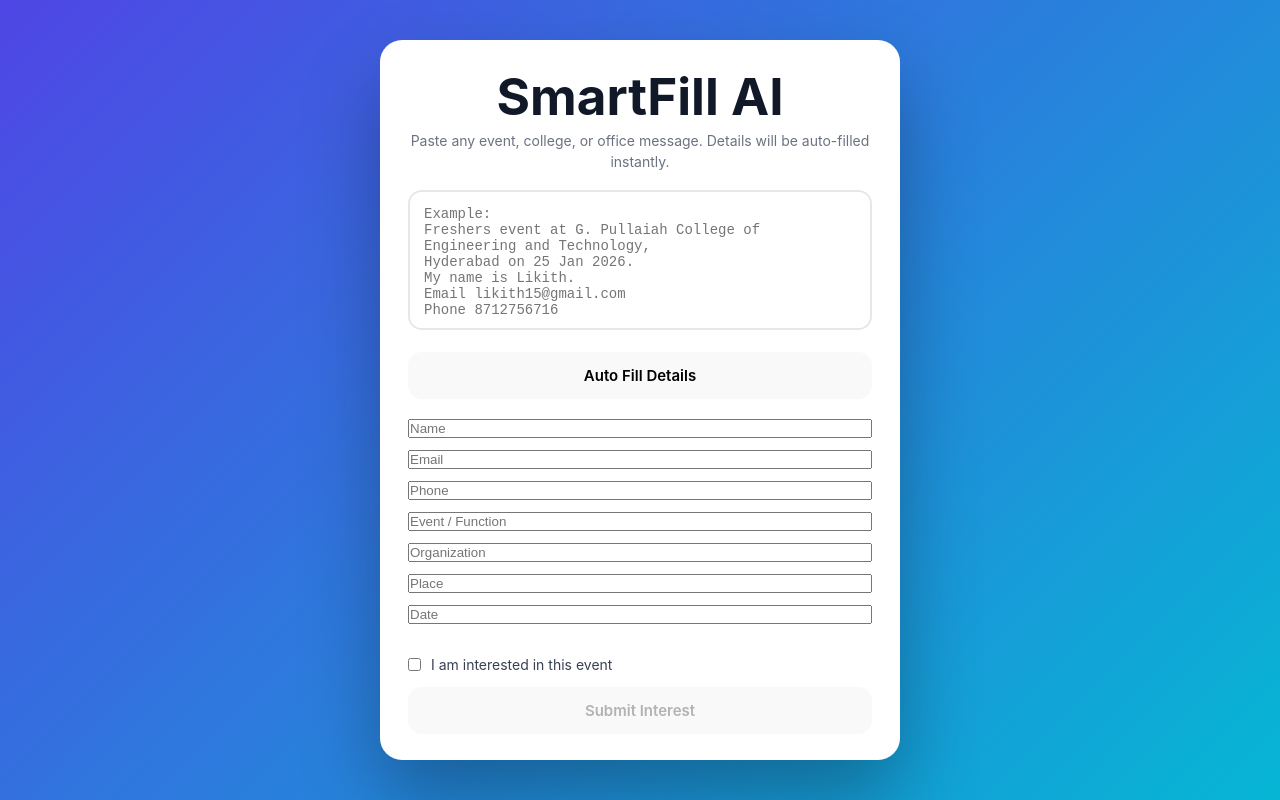
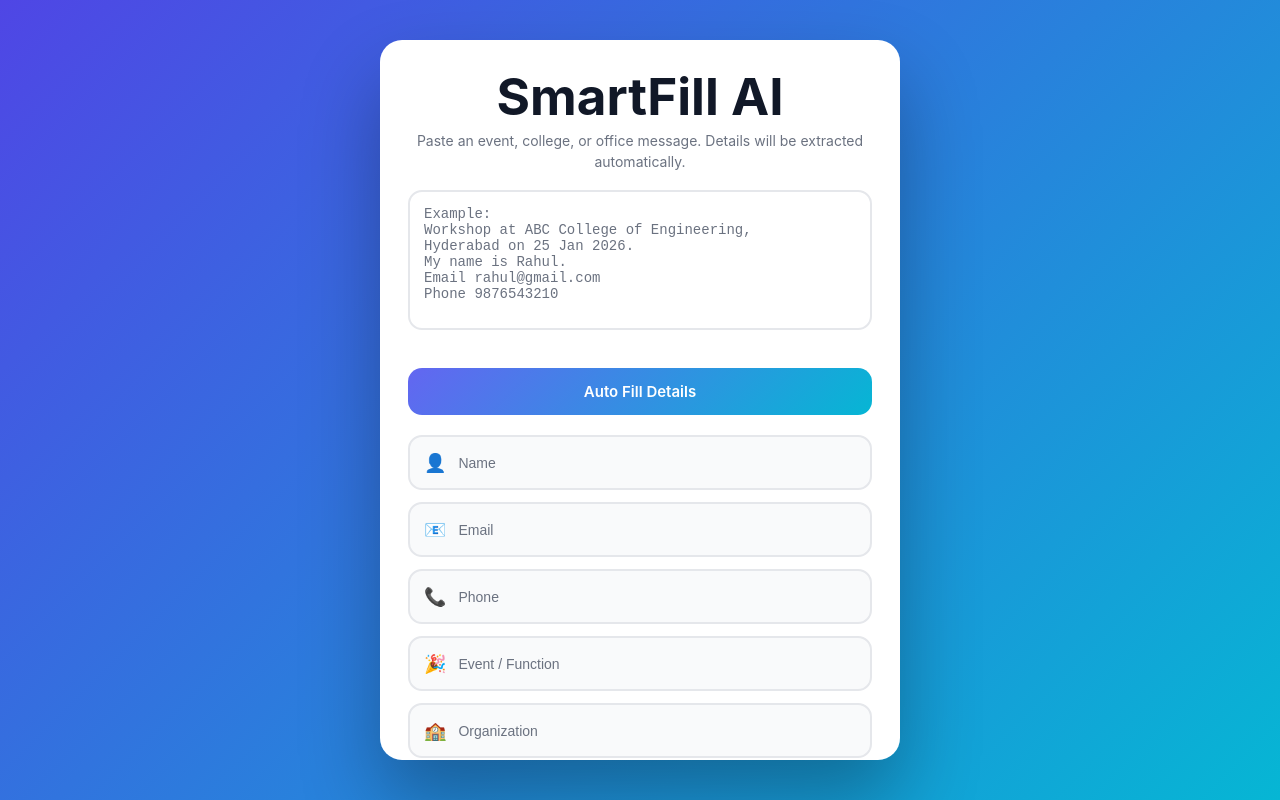
Before and after one commit to LIKHITHH-HUB/smartfill-ai-frontend, a React (Vite) app: page / in a window 1280 px wide. Built offline with nearby package versions, Linux system fonts and the light colour scheme.

Commit message:
fix form text color and UI polish

```diff
--- a/src/App.css
+++ b/src/App.css
@@ -130,3 +130,13 @@ button {
   font-size: 14px;
   color: #374151;
 }
+.field input,
+textarea,
+input {
+  color: #04070e;
+}
+
+textarea::placeholder,
+input::placeholder {
+  color: #6b7280;
+}
--- a/src/App.jsx
+++ b/src/App.jsx
@@ -2,10 +2,9 @@ import { useState } from "react";
 import "./App.css";
 
 export default function App() {
-  // Textarea input
   const [rawText, setRawText] = useState("");
+  const [interested, setInterested] = useState(false);
 
-  // Form state
   const [form, setForm] = useState({
     name: "",
     email: "",
@@ -14,56 +13,43 @@ export default function App() {
     organization: "",
     place: "",
     date: "",
-    interested: false,
   });
 
-  // 🔹 AUTO FILL FUNCTION (THIS WAS YOUR MAIN ISSUE)
+  // 🔹 WORKING AUTO-FILL (NO API, NO FETCH)
   const handleAutoFill = () => {
-    console.log("Auto Fill clicked"); // DEBUG LINE
-
     const text = rawText;
 
-    // Name (supports multiple formats)
     const name =
       text.match(/my name is\s+([a-zA-Z ]+)/i)?.[1] ||
       text.match(/name[:\-]?\s*([a-zA-Z ]+)/i)?.[1] ||
       "";
 
-    // Email
     const email =
       text.match(/[a-zA-Z0-9._%+-]+@[a-zA-Z0-9.-]+\.[a-z]{2,}/)?.[0] || "";
 
-    // Phone (10 digits, allows +91 or spaces)
     const phone =
       text.match(/(\+91[\s-]?)?\d{10}/)?.[0] || "";
 
-    // Event keywords
     const event =
       text.match(
         /(freshers|workshop|seminar|conference|meeting|event)/i
       )?.[0] || "";
 
-    // Organization (college / office / institute)
     const organization =
       text.match(
         /(college|institute|university|office)[a-zA-Z .,&]+/i
       )?.[0] || "";
 
-    // Place (simple city match)
     const place =
       text.match(
-        /(hyderabad|bangalore|chennai|delhi|mumbai)/i
+        /(hyderabad|bangalore|chennai|delhi|mumbai|kurnool)/i
       )?.[0] || "";
 
-    // Date (25 Jan 2026 format)
     const date =
       text.match(
         /\b\d{1,2}\s(?:Jan|Feb|Mar|Apr|May|Jun|Jul|Aug|Sep|Oct|Nov|Dec)\s\d{4}\b/i
       )?.[0] || "";
 
-    console.log({ name, email, phone, event, organization, place, date });
-
-    // 🔹 UPDATE FORM (THIS FILLS UI)
     setForm({
       name,
       email,
@@ -72,8 +58,17 @@ export default function App() {
       organization,
       place,
       date,
-      interested: false,
     });
+
+    setInterested(false);
+  };
+
+  const handleSubmit = () => {
+    if (!interested) {
+      alert("Please confirm your interest before submitting.");
+      return;
+    }
+    alert("Interest submitted successfully ✅");
   };
 
   return (
@@ -81,56 +76,57 @@ export default function App() {
       <div className="card">
         <h1>SmartFill AI</h1>
         <p className="subtitle">
-          Paste any event, college, or office message.
-          Details will be auto-filled instantly.
+          Paste an event, college, or office message.
+          Details will be extracted automatically.
         </p>
 
-        {/* TEXTAREA */}
         <textarea
-          placeholder="Example:
-Freshers event at G. Pullaiah College of Engineering and Technology,
+          placeholder={`Example:
+Workshop at ABC College of Engineering,
 Hyderabad on 25 Jan 2026.
-My name is Likith.
-Email likith15@gmail.com
-Phone 8712756716"
+My name is Rahul.
+Email rahul@gmail.com
+Phone 9876543210`}
           value={rawText}
           onChange={(e) => setRawText(e.target.value)}
         />
 
-        {/* BUTTON */}
-        <button className="primary-btn" onClick={handleAutoFill}>
+        <button className="primary" onClick={handleAutoFill}>
           Auto Fill Details
         </button>
 
-        {/* FORM */}
         <div className="form">
-          <input placeholder="Name" value={form.name} readOnly />
-          <input placeholder="Email" value={form.email} readOnly />
-          <input placeholder="Phone" value={form.phone} readOnly />
-          <input placeholder="Event / Function" value={form.event} readOnly />
-          <input placeholder="Organization" value={form.organization} readOnly />
-          <input placeholder="Place" value={form.place} readOnly />
-          <input placeholder="Date" value={form.date} readOnly />
+          <Field icon="👤" value={form.name} placeholder="Name" />
+          <Field icon="📧" value={form.email} placeholder="Email" />
+          <Field icon="📞" value={form.phone} placeholder="Phone" />
+          <Field icon="🎉" value={form.event} placeholder="Event / Function" />
+          <Field icon="🏫" value={form.organization} placeholder="Organization" />
+          <Field icon="📍" value={form.place} placeholder="Place" />
+          <Field icon="📅" value={form.date} placeholder="Date" />
+        </div>
 
         <label className="checkbox">
           <input
             type="checkbox"
-              checked={form.interested}
-              onChange={(e) =>
-                setForm({ ...form, interested: e.target.checked })
-              }
+            checked={interested}
+            onChange={(e) => setInterested(e.target.checked)}
           />
           I am interested in this event
         </label>
 
-          <button
-            className="submit-btn"
-            disabled={!form.interested}
-          >
+        <button className="submit" onClick={handleSubmit}>
           Submit Interest
         </button>
       </div>
     </div>
+  );
+}
+
+function Field({ icon, value, placeholder }) {
+  return (
+    <div className="field">
+      <span>{icon}</span>
+      <input value={value} placeholder={placeholder} readOnly />
     </div>
   );
 }
```
Lines whose indentation alone changed are shown as unchanged.
